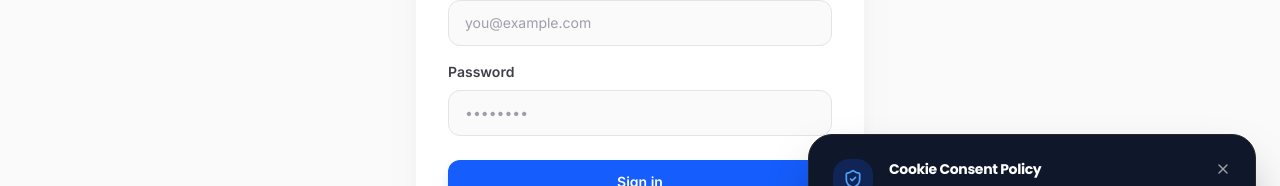
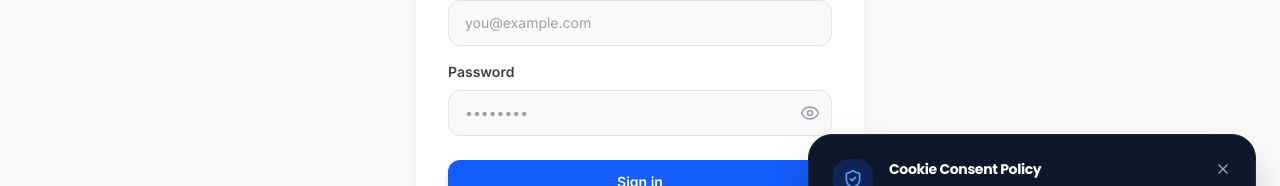
Before and after one commit to chinedu-freedom/phhFoundation, a Next.js app: page /login in a window 1280 px wide. Shown: the part 450-636 px from the top of the page. Built offline with nearby package versions, Linux system fonts and the light colour scheme; no server answers.

Commit message:
feat: add password eye toggle and functionality to login/register

```diff
--- a/src/app/login/page.js
+++ b/src/app/login/page.js
@@ -1,10 +1,11 @@
 "use client";
 
-import { useActionState, useEffect, Suspense } from "react";
+import { useActionState, useEffect, useState, Suspense } from "react";
 import { loginAction } from "@/app/actions/auth";
 import Link from "next/link";
 import Image from "next/image";
 import { useRouter, useSearchParams } from "next/navigation";
+import { Eye, EyeOff } from "lucide-react";
 
 function LoginForm() {
   const router = useRouter();
@@ -12,6 +13,7 @@ function LoginForm() {
   const callbackUrl = searchParams?.get("callbackUrl") || "/";
 
   const [state, formAction, isPending] = useActionState(loginAction, null);
+  const [showPassword, setShowPassword] = useState(false);
 
   useEffect(() => {
     if (state?.success) {
@@ -54,15 +56,28 @@ function LoginForm() {
           >
             Password
           </label>
+          <div className="relative mt-2">
             <input
               id="password"
               name="password"
-            type="password"
+              type={showPassword ? "text" : "password"}
               autoComplete="current-password"
               required
-            className="mt-2 block w-full rounded-xl border border-zinc-200 bg-zinc-50 px-4 py-3 text-sm text-zinc-900 placeholder-zinc-400 focus:border-blue-600 focus:bg-white focus:outline-none dark:border-zinc-800 dark:bg-zinc-950 dark:text-white dark:focus:bg-zinc-900"
+              className="block w-full rounded-xl border border-zinc-200 bg-zinc-50 pl-4 pr-12 py-3 text-sm text-zinc-900 placeholder-zinc-400 focus:border-blue-600 focus:bg-white focus:outline-none dark:border-zinc-800 dark:bg-zinc-950 dark:text-white dark:focus:bg-zinc-900"
               placeholder="••••••••"
             />
+            <button
+              type="button"
+              onClick={() => setShowPassword(!showPassword)}
+              className="absolute right-3 top-1/2 -translate-y-1/2 text-zinc-400 hover:text-zinc-600 dark:text-zinc-500 dark:hover:text-zinc-300 focus:outline-none"
+            >
+              {showPassword ? (
+                <EyeOff className="h-5 w-5" />
+              ) : (
+                <Eye className="h-5 w-5" />
+              )}
+            </button>
+          </div>
         </div>
       </div>
 
--- a/src/app/register/page.js
+++ b/src/app/register/page.js
@@ -1,14 +1,16 @@
 "use client";
 
-import { useActionState, useEffect } from "react";
+import { useActionState, useEffect, useState } from "react";
 import { registerAction } from "@/app/actions/auth";
 import Link from "next/link";
 import Image from "next/image";
 import { useRouter } from "next/navigation";
+import { Eye, EyeOff } from "lucide-react";
 
 export default function Register() {
   const router = useRouter();
   const [state, formAction, isPending] = useActionState(registerAction, null);
+  const [showPassword, setShowPassword] = useState(false);
 
   useEffect(() => {
     if (state?.success) {
@@ -91,15 +93,28 @@ export default function Register() {
               >
                 Password
               </label>
+              <div className="relative mt-2">
                 <input
                   id="password"
                   name="password"
-                type="password"
+                  type={showPassword ? "text" : "password"}
                   autoComplete="new-password"
                   required
-                className="mt-2 block w-full rounded-xl border border-zinc-200 bg-zinc-50 px-4 py-3 text-sm text-zinc-900 placeholder-zinc-400 focus:border-blue-600 focus:bg-white focus:outline-none dark:border-zinc-800 dark:bg-zinc-950 dark:text-white dark:focus:bg-zinc-900"
+                  className="block w-full rounded-xl border border-zinc-200 bg-zinc-50 pl-4 pr-12 py-3 text-sm text-zinc-900 placeholder-zinc-400 focus:border-blue-600 focus:bg-white focus:outline-none dark:border-zinc-800 dark:bg-zinc-950 dark:text-white dark:focus:bg-zinc-900"
                   placeholder="••••••••"
                 />
+                <button
+                  type="button"
+                  onClick={() => setShowPassword(!showPassword)}
+                  className="absolute right-3 top-1/2 -translate-y-1/2 text-zinc-400 hover:text-zinc-600 dark:text-zinc-500 dark:hover:text-zinc-300 focus:outline-none"
+                >
+                  {showPassword ? (
+                    <EyeOff className="h-5 w-5" />
+                  ) : (
+                    <Eye className="h-5 w-5" />
+                  )}
+                </button>
+              </div>
             </div>
           </div>
 
```
Lines whose indentation alone changed are shown as unchanged.
